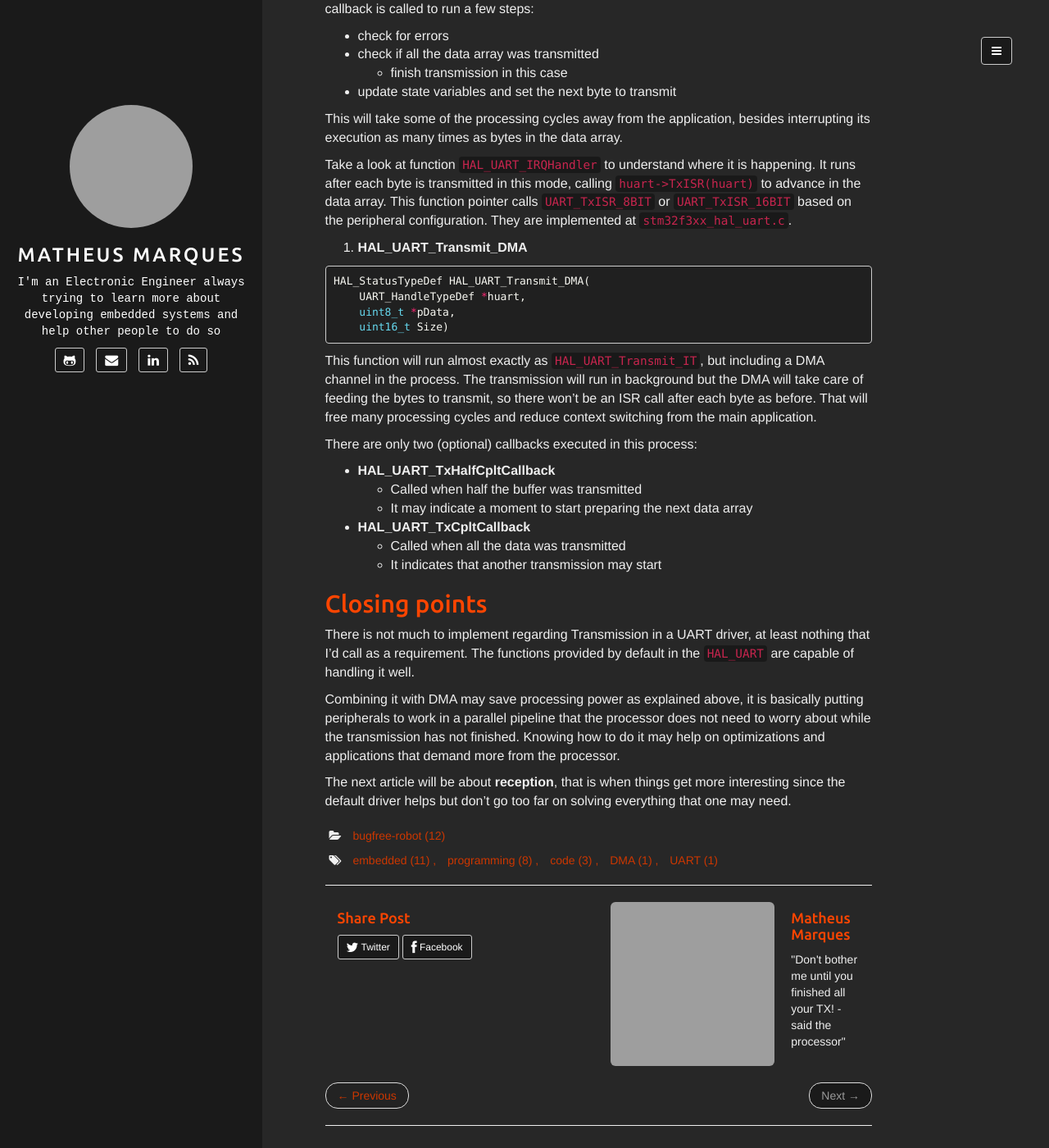
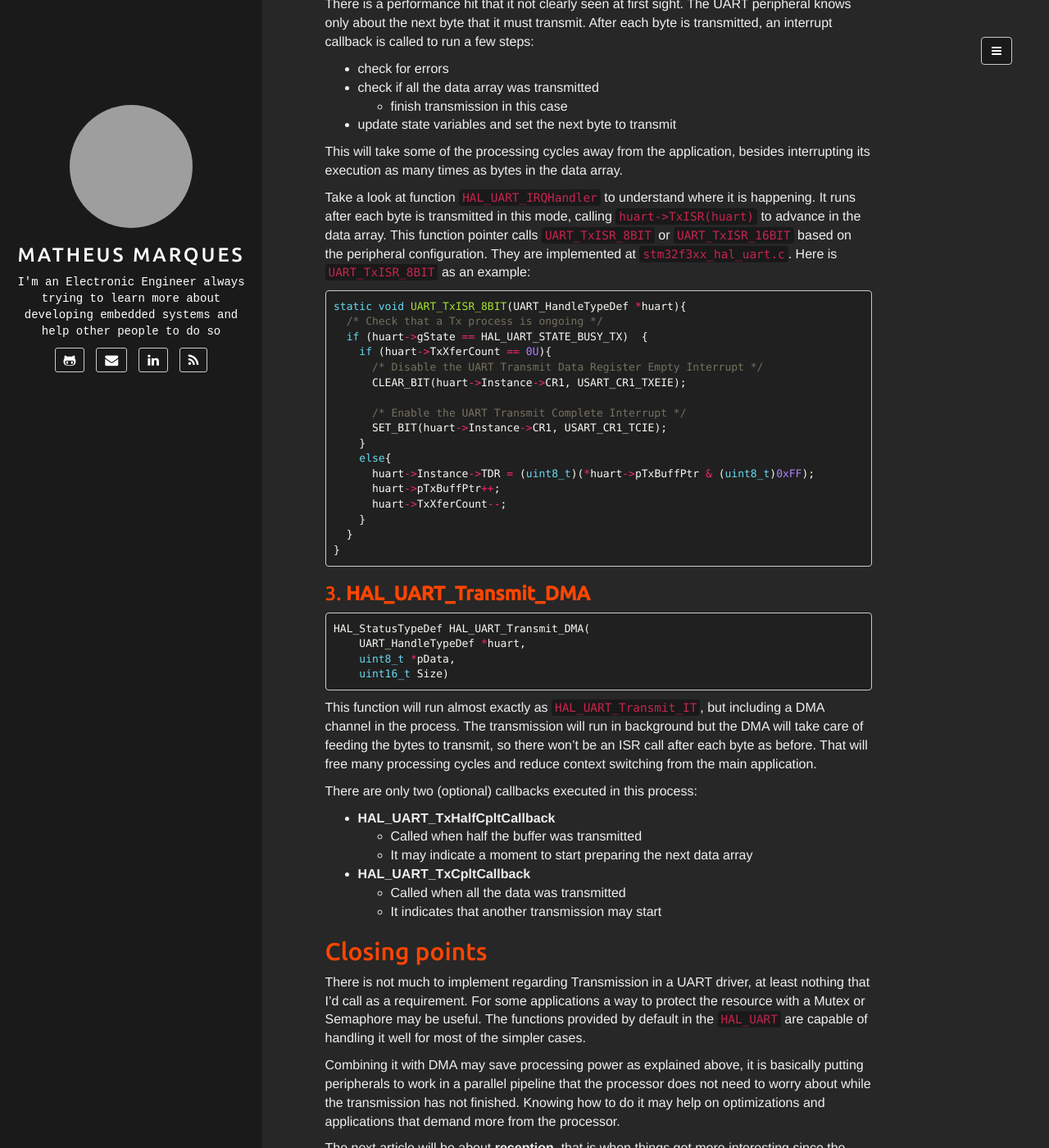
Before and after one commit to matheusmbar/matheusmbar.github.io, a Jekyll site: the page built from _posts/2021-11-14-improving-UART-TX-with-dma.md, in a window 1280 px wide and 1400 px high, scrolled down 1502 px. Shown: the whole window at 82% size. Built offline with Jekyll 4.4.1, drawn with Linux system fonts in a browser that asks for light colours; comment, search, counter and statistics services are not loaded; grey boxes are pictures that could not be loaded.

Commit message:
improve layout on uart tx with DMA

````diff
--- a/_posts/2021-11-14-improving-UART-TX-with-dma.md
+++ b/_posts/2021-11-14-improving-UART-TX-with-dma.md
@@ -11,7 +11,7 @@ There will always be peripherals to use and drivers to implement in embedded pro
 
 With that out of the way, this post will be the first of a few ones that won't include test code, they are actually the working result and documentation of a learning through development and testing process I took recently. These efforts tend to get closer to [Extreme Go Horse](https://medium.com/@dekaah/22-axioms-of-the-extreme-go-horse-methodology-xgh-9fa739ab55b4) programming than to TDD actually 👀 but they are an important part of the journey.
 
-## UART
+# UART
 
 I've been thinking about the development of a communication protocol and drivers for the bugfree-robot. Its hardware design provides three main communication ports: 2 full duplex UARTs and one USB port. None of them would work directly for wireless telemetry (USB for sure not) although  it is possible to connect simple and cheap Bluetooth-serial modules like the HC-05, HC-06, HM-10 or similar. They don't allow a high throughput but it may be enough for transmitting information about its sensors and control parameters.
 
@@ -22,11 +22,12 @@ UART (Universal Asynchronous Receiver/Transmitter) is one of the most common com
 This peripheral allows continuous bidirectional communication between two devices (i.e. full-duplex) but this does not work automatically.
 An interface driver is usually implemented to interface ths peripheral with the application code.
 
-### Transmitting data (TX)
+## Transmitting data (TX)
+
 
 Transmitting data continuously is almost as easy as one may think. As long as the application always has data to transmit, it is usually as simple as calling some sort of `UART_Transmit(char* data, uint8_t len)` as long as needed. The next transmission may start after it has finished transmitting this data array. The `HAL_UART` default library provided for the STM32 includes three functions for this task:
 
-1. **HAL_UART_Transmit**
+### 1. **HAL_UART_Transmit**
 
 ```c
 HAL_StatusTypeDef HAL_UART_Transmit(
@@ -59,10 +60,29 @@ There is a performance hit that it not clearly seen at first sight. The UART per
 
 This will take some of the processing cycles away from the application, besides interrupting its execution as many times as bytes in the data array.
 
-Take a look at function `HAL_UART_IRQHandler` to understand where it is happening. It runs after each byte is transmitted in this mode, calling `huart->TxISR(huart)` to advance in the data array. This function pointer calls `UART_TxISR_8BIT` or `UART_TxISR_16BIT` based on the peripheral configuration. They are implemented at `stm32f3xx_hal_uart.c`.
+Take a look at function `HAL_UART_IRQHandler` to understand where it is happening. It runs after each byte is transmitted in this mode, calling `huart->TxISR(huart)` to advance in the data array. This function pointer calls `UART_TxISR_8BIT` or `UART_TxISR_16BIT` based on the peripheral configuration. They are implemented at `stm32f3xx_hal_uart.c`. Here is `UART_TxISR_8BIT` as an example:
 
+```c
+static void UART_TxISR_8BIT(UART_HandleTypeDef *huart){
+  /* Check that a Tx process is ongoing */
+  if (huart->gState == HAL_UART_STATE_BUSY_TX)  {
+    if (huart->TxXferCount == 0U){
+      /* Disable the UART Transmit Data Register Empty Interrupt */
+      CLEAR_BIT(huart->Instance->CR1, USART_CR1_TXEIE);
 
-3. **HAL_UART_Transmit_DMA**
+      /* Enable the UART Transmit Complete Interrupt */
+      SET_BIT(huart->Instance->CR1, USART_CR1_TCIE);
+    }
+    else{
+      huart->Instance->TDR = (uint8_t)(*huart->pTxBuffPtr & (uint8_t)0xFF);
+      huart->pTxBuffPtr++;
+      huart->TxXferCount--;
+    }
+  }
+}
+```
+
+### 3. **HAL_UART_Transmit_DMA**
 
 ```c
 HAL_StatusTypeDef HAL_UART_Transmit_DMA(
@@ -87,7 +107,7 @@ There are only two (optional) callbacks executed in this process:
 
 ## Closing points
 
-There is not much to implement regarding Transmission in a UART driver, at least nothing that I'd call as a requirement. The functions provided by default in the `HAL_UART` are capable of handling it well.
+There is not much to implement regarding Transmission in a UART driver, at least nothing that I'd call as a requirement. For some applications a way to protect the resource with a Mutex or Semaphore may be useful. The functions provided by default in the `HAL_UART` are capable of handling it well for most of the simpler cases.
 
 Combining it with DMA may save processing power as explained above, it is basically putting peripherals to work in a parallel pipeline that the processor does not need to worry about while the transmission has not finished. Knowing how to do it may help on optimizations and applications that demand more from the processor.
 
````
Also changed, not shown: other parts of _posts/2021-11-14-improving-UART-TX-with-dma.md (+1 -1 lines).
